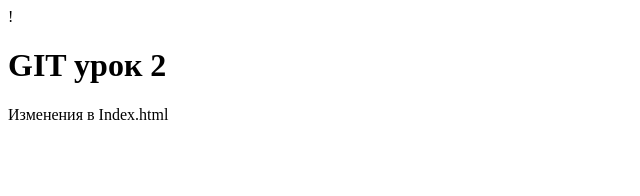
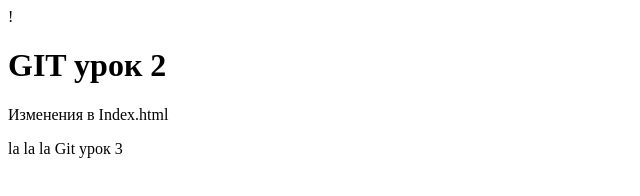
Before and after one commit to AnnaBaryshnikova/example, a plain HTML site: page Index.html in a window 1280 px wide. Shown: the whole page, without its empty margins (0-640 px from the left). Drawn offline with Linux system fonts and the light colour scheme.

Commit message:
second commit

```diff
--- a/Index.html
+++ b/Index.html
@@ -6,5 +6,6 @@
 <body>
 <h1> GIT урок 2 </h1>
 <p> Изменения в Index.html </p>
+<p>la la la Git урок 3</p>
 </body>
 </html>
```
